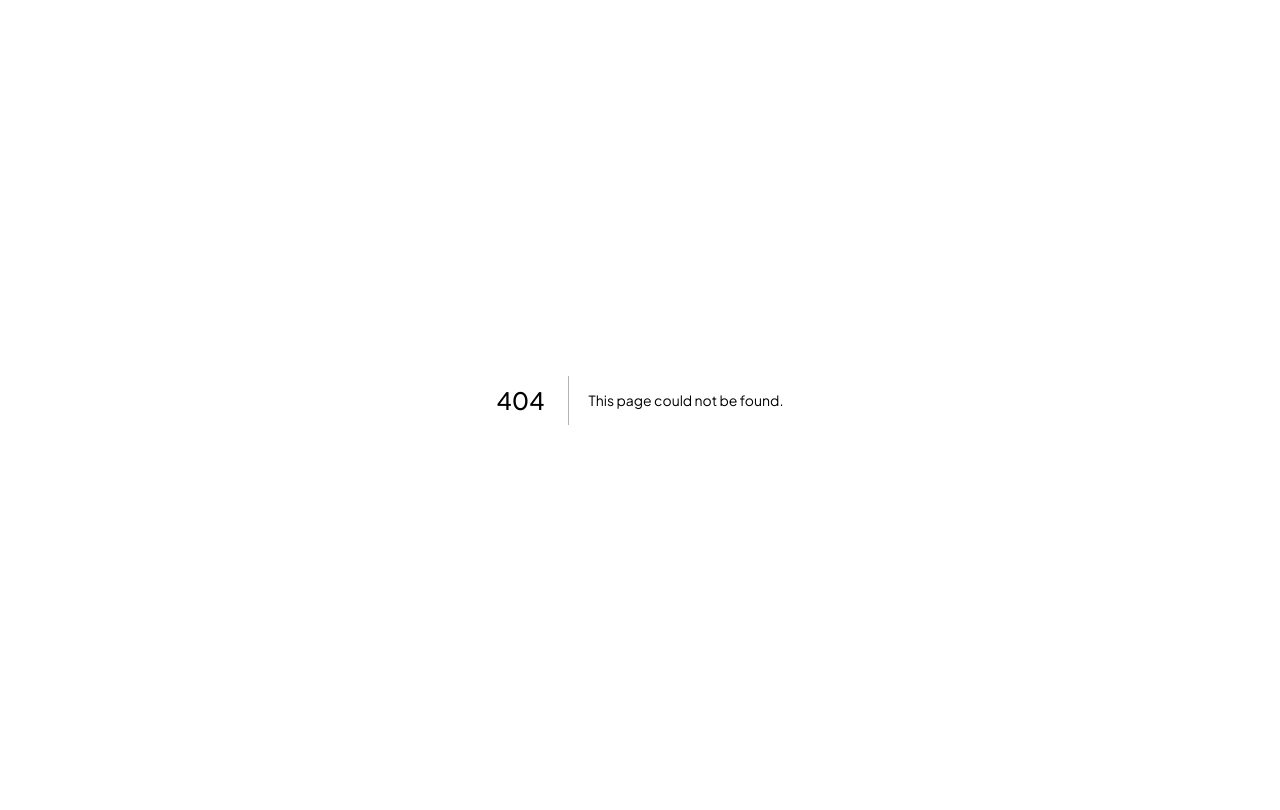
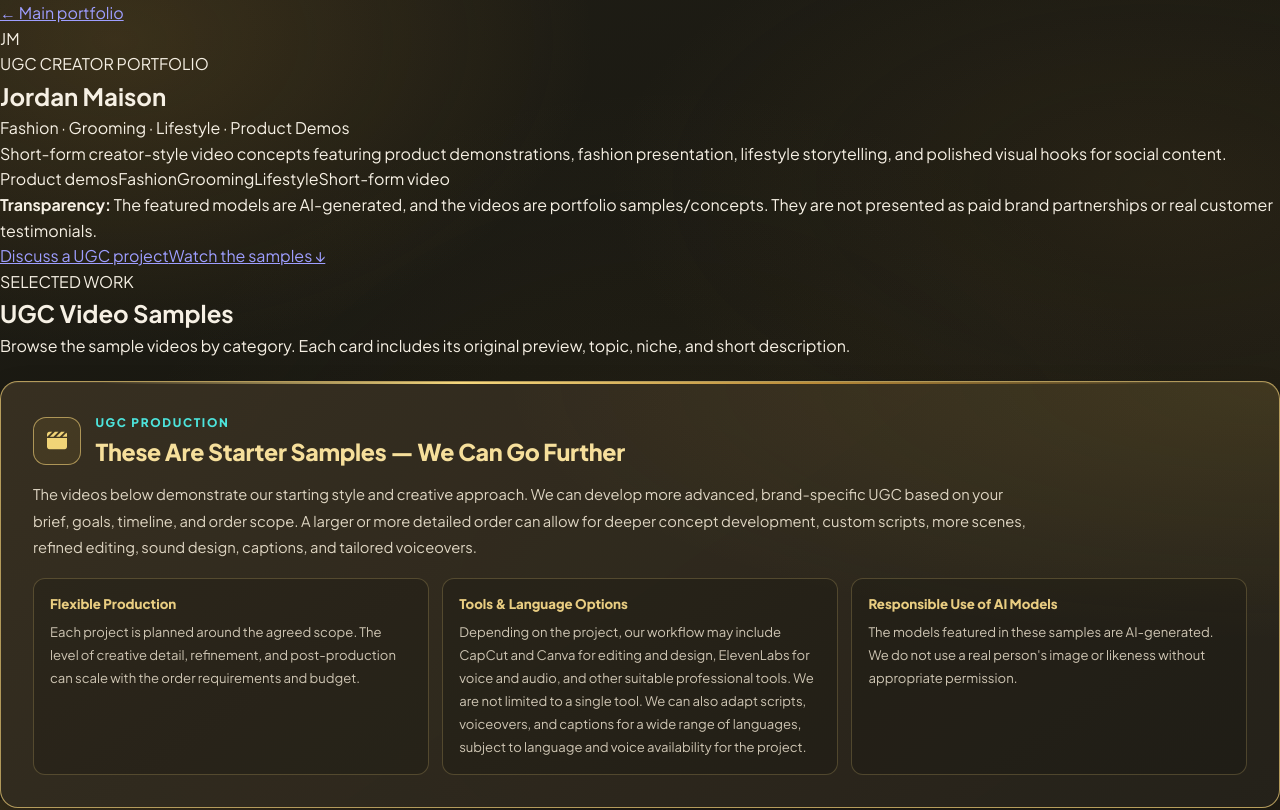
Before and after one commit to mjalaldin87-maker/Portfolio, a Next.js app: page /ugc in a window 1280 px wide. Before the commit this address had no page. Shown: the top 810 px of the page. Built offline with nearby package versions, Linux system fonts and the light colour scheme.

Commit message:
Add dedicated UGC portfolio route

```diff
--- /dev/null
+++ b/app/ugc/page.jsx
@@ -0,0 +1,16 @@
+import UGCShowcase from "../UGCShowcase";
+
+export const metadata = {
+  title: "Jordan Maison | UGC Creator Portfolio",
+  description: "UGC-style video samples for fashion, grooming, lifestyle, and product demonstrations. AI-generated models are clearly disclosed.",
+  alternates: { canonical: "https://mjalaldin87-maker.github.io/Portfolio/ugc/" },
+  openGraph: {
+    title: "Jordan Maison | UGC Creator Portfolio",
+    description: "Explore UGC-style product demos, fashion, grooming, and lifestyle video concepts.",
+    url: "https://mjalaldin87-maker.github.io/Portfolio/ugc/"
+  }
+};
+
+export default function UGCPage() {
+  return <UGCShowcase />;
+}
```
